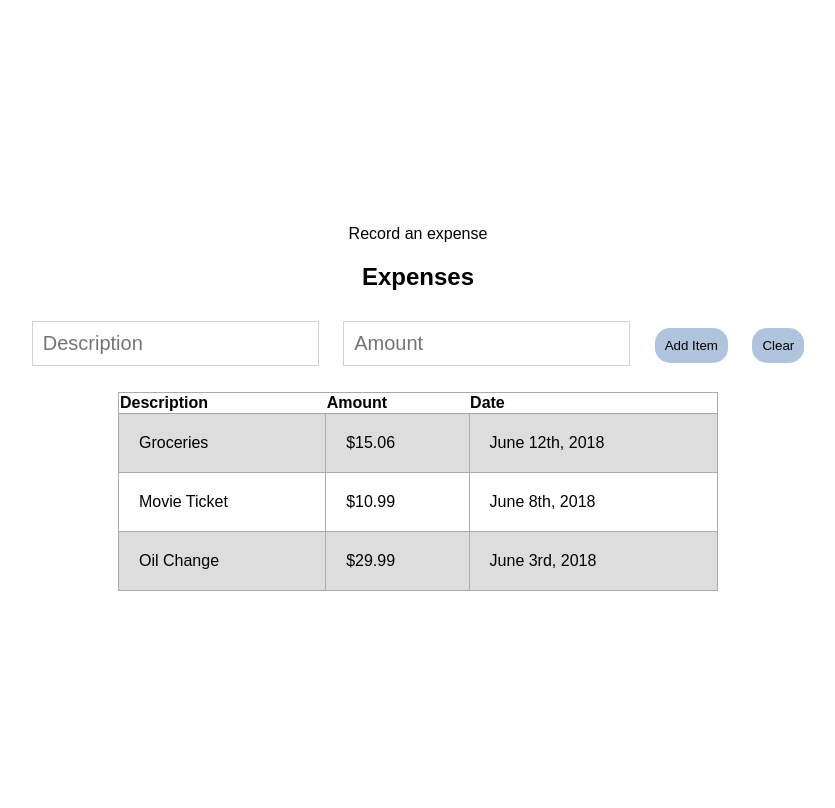
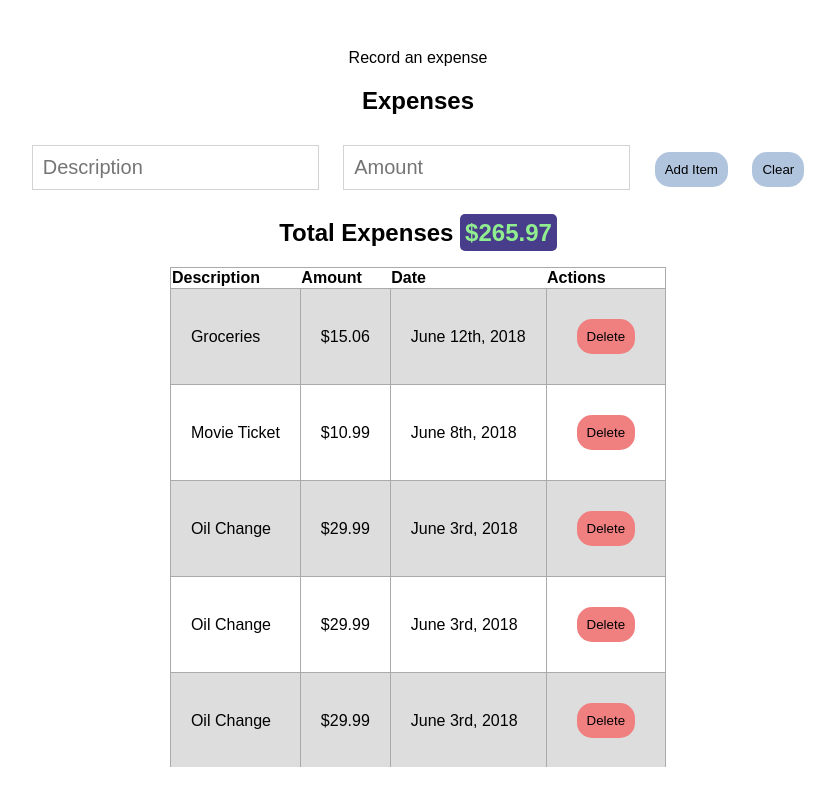
Before and after one commit to Derekdursteler/codeschool2018moneymonkey, a plain HTML site: page client/index.html in a window 1280 px wide. Shown: the whole page, without its empty margins (222-1057 px from the left). Drawn offline with Linux system fonts and the light colour scheme.

Commit message:
Deleting expenses.

```diff
--- a/client/data.js
+++ b/client/data.js
@@ -8,16 +8,61 @@ const data = {
 	},
 	expenses: [
 		{
+			id: 0,
 			amount: 15.06,
 		 	description: 'Groceries',
 		 	date: moment().subtract(1, 'days').format('MMMM Do, YYYY')
 		},
 		{
+			id: 1,
 			amount: 10.99,
 			description: 'Movie Ticket',
 			date: moment().subtract(5, 'days').format('MMMM Do, YYYY')
 		},
 		{
+			id: 3,
+			amount: 29.99,
+			description: 'Oil Change',
+			date: moment().subtract(10, 'days').format('MMMM Do, YYYY')
+		},
+		{
+			id: 25,
+			amount: 29.99,
+			description: 'Oil Change',
+			date: moment().subtract(10, 'days').format('MMMM Do, YYYY')
+		},
+		{
+			id: 255,
+			amount: 29.99,
+			description: 'Oil Change',
+			date: moment().subtract(10, 'days').format('MMMM Do, YYYY')
+		},
+		{
+			id: 2555,
+			amount: 29.99,
+			description: 'Oil Change',
+			date: moment().subtract(10, 'days').format('MMMM Do, YYYY')
+		},
+		{
+			id: 223,
+			amount: 29.99,
+			description: 'Oil Change',
+			date: moment().subtract(10, 'days').format('MMMM Do, YYYY')
+		},
+		{
+			id: 2555,
+			amount: 29.99,
+			description: 'Oil Change',
+			date: moment().subtract(10, 'days').format('MMMM Do, YYYY')
+		},
+		{
+			id: 232523,
+			amount: 29.99,
+			description: 'Oil Change',
+			date: moment().subtract(10, 'days').format('MMMM Do, YYYY')
+		},
+		{
+			id: 223523,
 			amount: 29.99,
 			description: 'Oil Change',
 			date: moment().subtract(10, 'days').format('MMMM Do, YYYY')
--- a/client/index.html
+++ b/client/index.html
@@ -34,15 +34,18 @@
 
 		</form>
 
-
+		<h2>Total Expenses <span id="total">${{ total }}</span></h2>
 
 		</div>
+
+		<div id="expenses">
 
 			<table>
 				<tr>
 					<th>Description</th>
 					<th>Amount</th>
 					<th>Date</th>
+					<th>Actions</th>
 				</tr>
 				<tr v-for="expense in expenses">
 					<td>
@@ -54,8 +57,13 @@
 					<td>
 						{{ expense.date }}
 					</td>
+					<td>
+						<button class="delete" @click="deleteExpense(expense.id)">Delete</button>
+					</td>
 				</tr>
 			</table>
+
+		</div>
 
 		</div>
 
--- a/client/main.js
+++ b/client/main.js
@@ -3,6 +3,23 @@ import data from './data.js'
 const app = new Vue({
 	el: '#app',
 	data,
+	watch: {
+		description() {
+			this.valid.description = true
+		},
+		amount() {
+			this.valid.amount = true
+		},
+	},
+	computed: {
+		total() {
+			// functional way
+			return this.expenses
+				.reduce((total, expense) =>
+					total + expense.amount, 0)
+				.toFixed(2)
+		}
+	},
 	methods: {
 		isValid() {
 			this.valid = {
@@ -28,14 +45,26 @@ const app = new Vue({
 		clicked() {
 			if (this.isValid()) {
 				this.expenses.unshift({
+					id: this.expenses.length + Math.random(),
 					description: this.description,
-					amount: this.amount,
+					amount: Number(this.amount),
 					date: moment().format('MMMM Do, YYYY')
 				})
 				this.description = ''
 				this.amount = ''
 				this.$refs.descriptionRef.focus()
 			}
+		},
+		deleteExpense(id) {
+			// functional way
+			const indexOfExpense = this.expenses.findIndex(expense => expense.id === id)
+			this.expenses.splice(indexOfExpense, 1)
+
+			// imperative way
+			/*for(let i = 0; i < this.expenses.length; i++) {
+				if (this.expenses[i].id === id)
+					this.expenses.splice(i, 1)
+			}*/
 
 		},
 		clear() {
--- a/client/style.css
+++ b/client/style.css
@@ -1,6 +1,7 @@
 .container, body, html {
 	font-family: Arial;
 	height: 100%;
+	text-align: center;
 }
 
 .container {
@@ -8,6 +9,13 @@
 	flex-direction: column;
 	justify-content: center;
 	align-items: center;
+}
+
+#total {
+	color: lightgreen;
+	background-color: darkslateblue;
+	border-radius: 5px;
+	padding: 5px;
 }
 
 .row {
@@ -62,3 +70,12 @@ td, tr {
 tr:nth-child(even) {
 	background: #ddd;
 }
+
+#expenses {
+	max-height: 500px;
+	overflow-y: scroll;
+}
+
+.delete {
+	background-color: lightcoral;
+}
```
